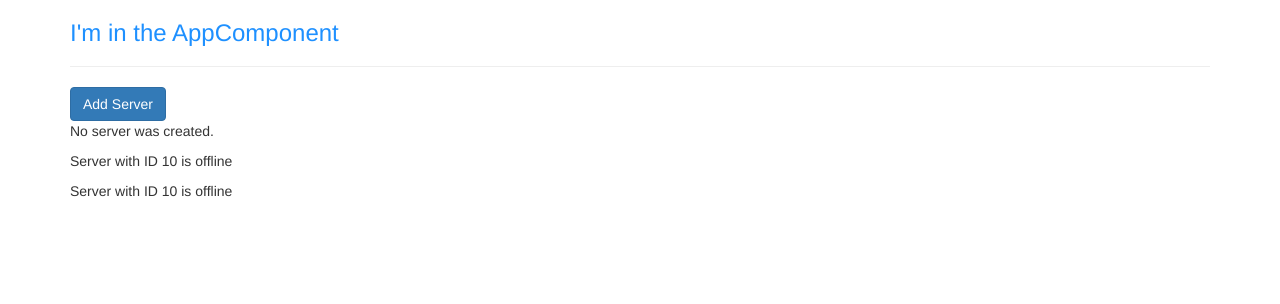
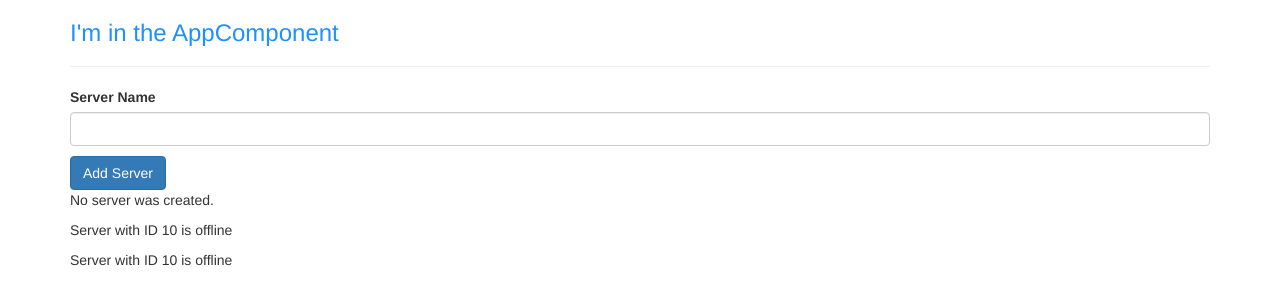
Before and after one commit to brienmizell/learningAngular, an Angular app: page / in a window 1280 px wide. Shown: the top 304 px of the page. Built offline with nearby package versions, Linux system fonts and the light colour scheme.

Commit message:
Passing and using data with event binding.

```diff
--- a/src/app/servers/servers.component.html
+++ b/src/app/servers/servers.component.html
@@ -1,3 +1,7 @@
+<label>Server Name</label>
+<input type="text" class="form-control" (input)="onUpdateServerName($event)" />
+<p>{{ serverName }}</p>
+
 <button
   class="btn btn-primary"
   [disabled]="!allowNewServer"
--- a/src/app/servers/servers.component.ts
+++ b/src/app/servers/servers.component.ts
@@ -9,6 +9,7 @@
 export class ServersComponent implements OnInit {
   allowNewServer = false;
   serverCreationStatus = "No server was created.";
+  serverName = "";
 
   constructor() {
     setTimeout(() => {
@@ -21,4 +22,8 @@
   onCreateServer() {
     this.serverCreationStatus = "Server was created!";
   }
+
+  onUpdateServerName(event: any) {
+    this.serverName = event.target.value;
+  }
 }
```
